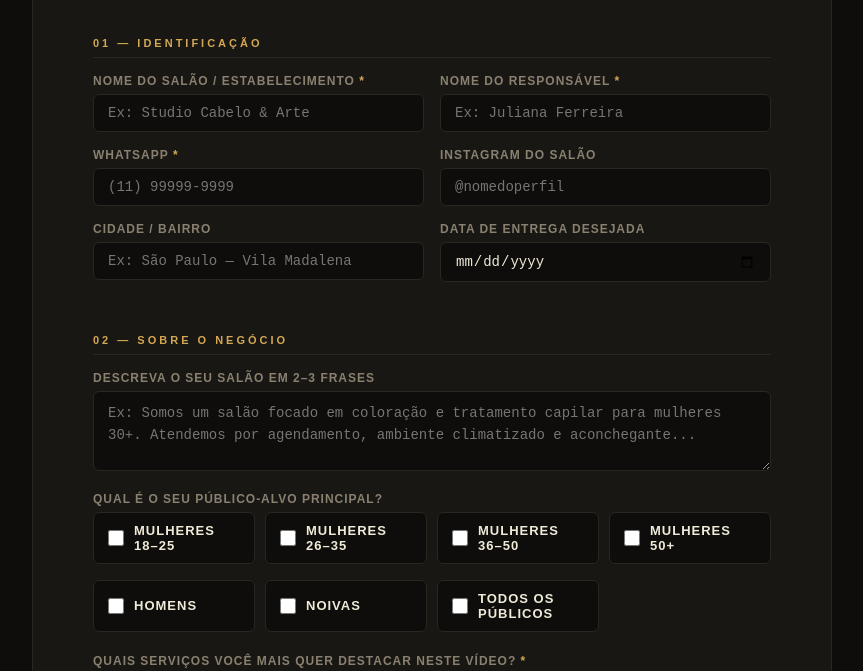
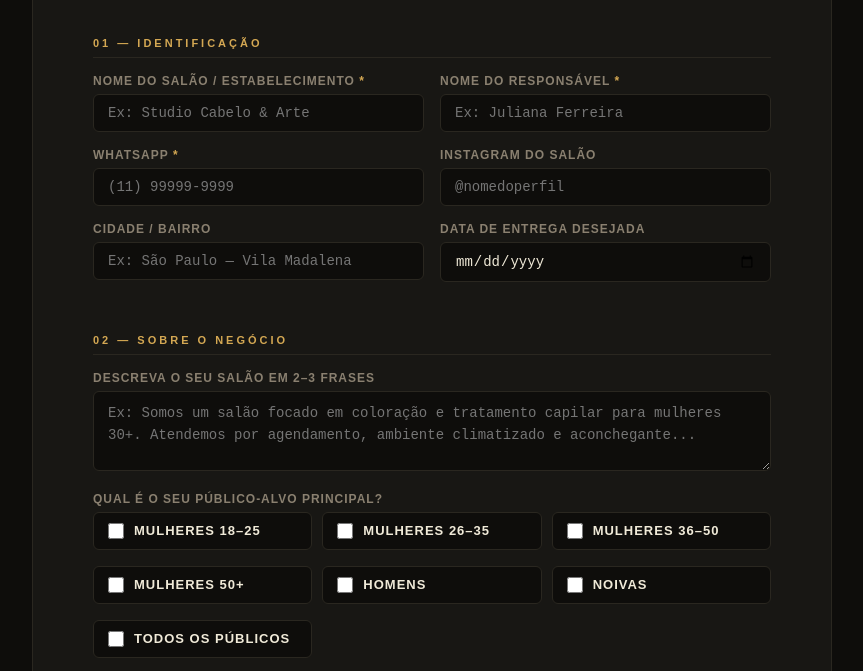
Before and after one commit to Rodjuan23/rf-workflow-2, a website: page briefing-cliente.html in a window 1280 px wide. Shown: the part 235-906 px from the top of the page, without its empty margins (208-1071 px from the left). Drawn offline with Linux system fonts and the light colour scheme.

Commit message:
Increase minimum width of checkbox grid items

```diff
--- a/briefing-cliente.html
+++ b/briefing-cliente.html
@@ -135,7 +135,7 @@
   /* Checkbox grid */
   .check-grid {
     display: grid;
-    grid-template-columns: repeat(auto-fill, minmax(160px, 1fr));
+    grid-template-columns: repeat(auto-fill, minmax(185px, 1fr));
     gap: 10px;
   }
   .check-item {
```
